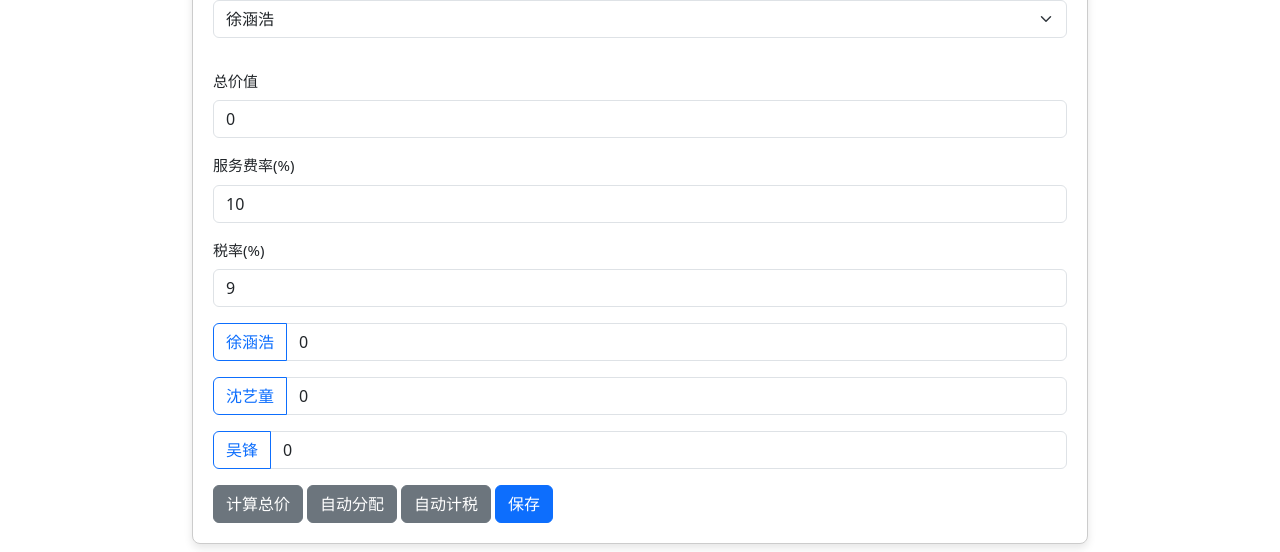
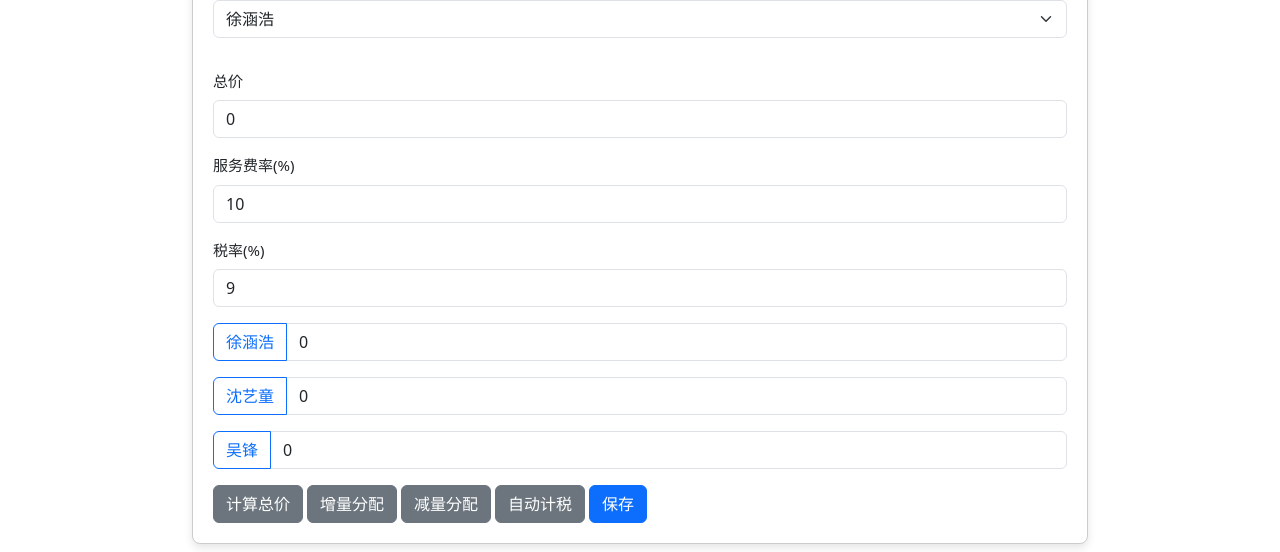
Before and after one commit to Rraft/Accoutant, a Vue app: page /MainPage in a window 1280 px wide. Shown: the part 231-783 px from the top of the page. Built offline with nearby package versions, Linux system fonts and the light colour scheme; no server answers.

Commit message:
add: 自动减去配额的功能

```diff
--- a/src/components/views/MainPage.vue
+++ b/src/components/views/MainPage.vue
@@ -209,7 +209,7 @@ export default {
      * @description: 根据消费人自动分账
      * @author 13299
      */
-    autoSplit(){
+    autoAdd(){
       let perPerson = this.totalAmount / this.consumerCount;
       perPerson = parseFloat(perPerson.toFixed(2));
       if (this.consumer.xu)
@@ -218,6 +218,21 @@ export default {
         this.shen += perPerson;
       if (this.consumer.wu)
         this.wu += perPerson;
+    },
+
+    /**
+     * @description: 根据消费人自动分账
+     * @author 13299
+     */
+    autoMinus(){
+      let perPerson = this.totalAmount / this.consumerCount;
+      perPerson = parseFloat(perPerson.toFixed(2));
+      if (this.consumer.xu)
+        this.xu -= perPerson;
+      if (this.consumer.shen)
+        this.shen -= perPerson;
+      if (this.consumer.wu)
+        this.wu -= perPerson;
     },
 
     /**
@@ -279,8 +294,8 @@ export default {
         </select>
       </div>
       <div class="mb-3">
-        <label for="totalAmount" class="form-label">总价值</label>
-        <input type="number" step="0.01" class="form-control" id="totalAmount" placeholder="总价值" v-model="totalAmount">
+        <label for="totalAmount" class="form-label">总价</label>
+        <input type="number" step="0.01" class="form-control" id="totalAmount" placeholder="总价" v-model="totalAmount">
       </div>
       <div class="mb-3">
         <label for="totalAmount" class="form-label">服务费率(%)</label>
@@ -304,7 +319,8 @@ export default {
       </div>
       <div class="d-inline-flex gap-1">
         <button type="button" class="btn btn-secondary" @click="autoSum">计算总价</button>
-        <button type="button" class="btn btn-secondary" @click="autoSplit">自动分配</button>
+        <button type="button" class="btn btn-secondary" @click="autoAdd">增量分配</button>
+        <button type="button" class="btn btn-secondary" @click="autoMinus">减量分配</button>
         <button type="button" class="btn btn-secondary" @click="autoGST">自动计税</button>
         <button type="button" class="btn btn-primary" @click="saveReceipt">保存</button>
       </div>
```
